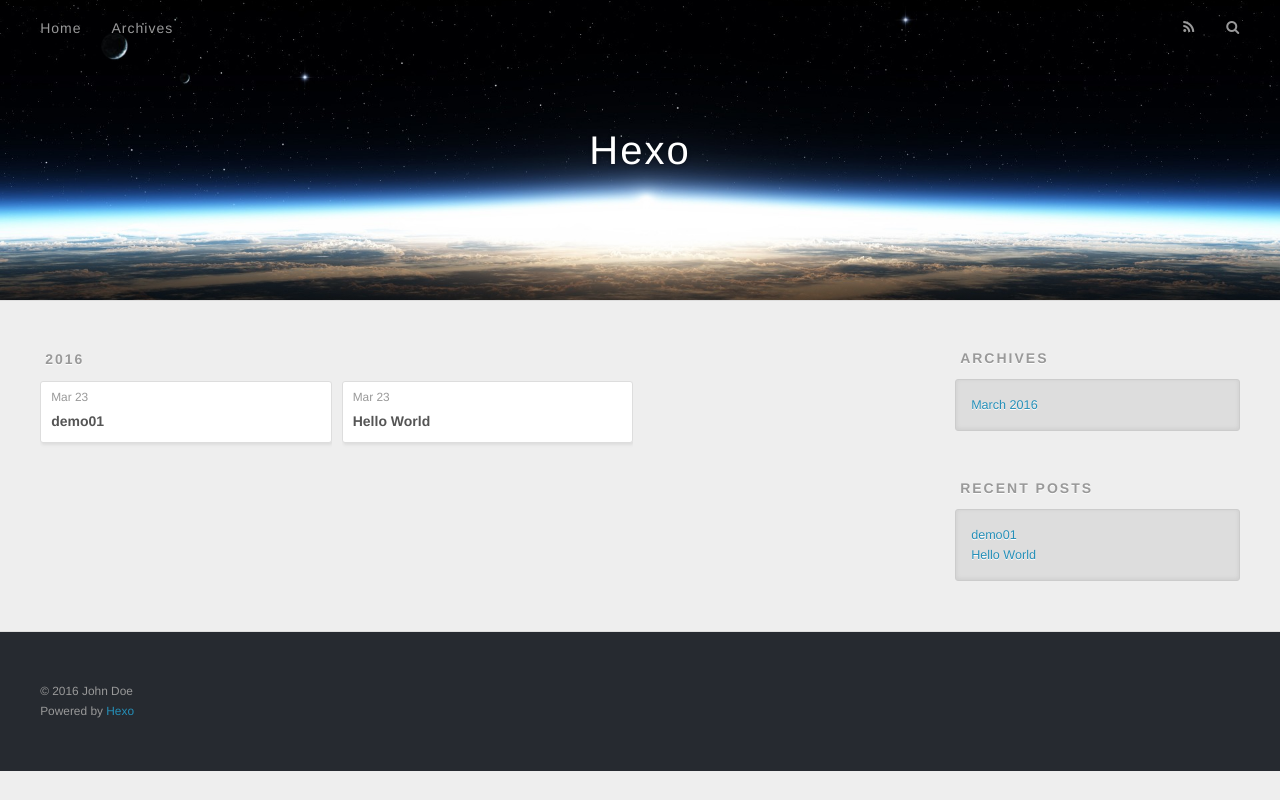
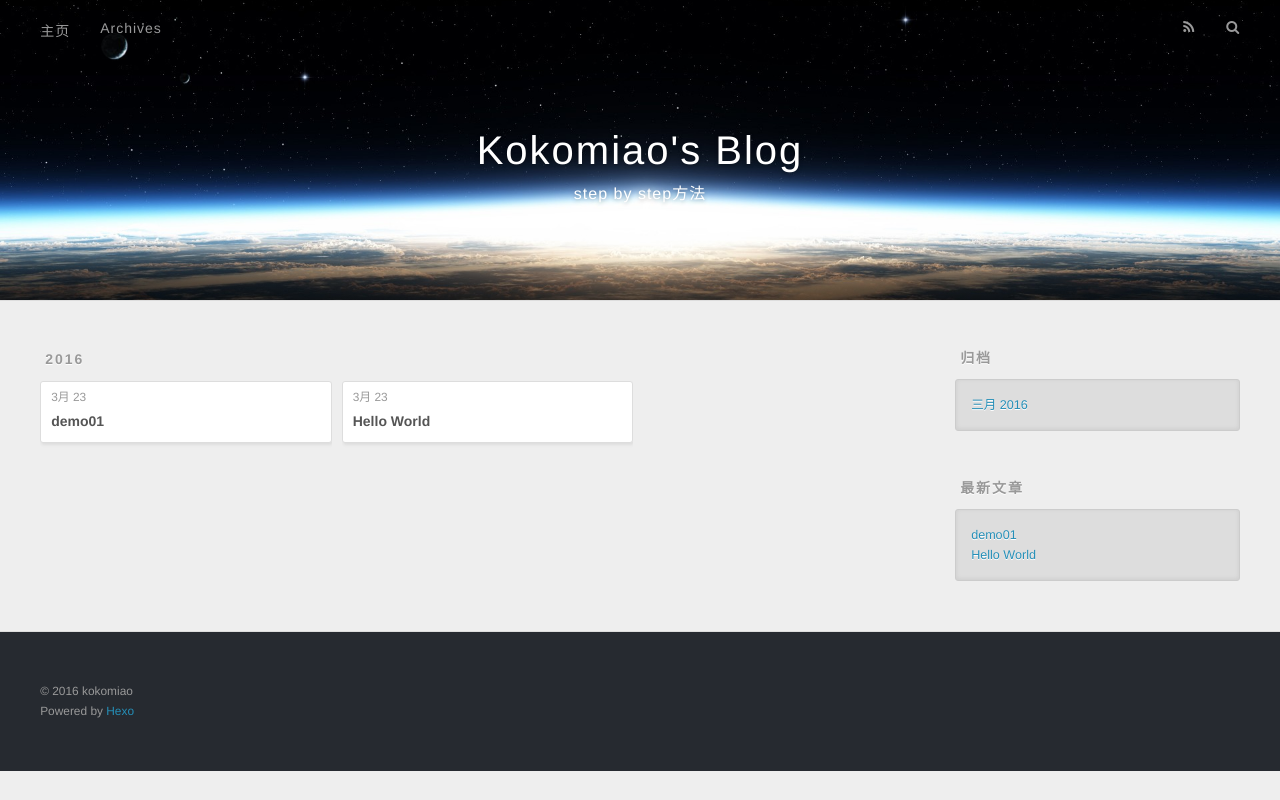
Before and after one commit to kokomiao/kokomiao.github.io, a plain HTML site: page archives/2016/03/index.html in a window 1280 px wide. Drawn offline with nearby package versions, Linux system fonts and the light colour scheme.

Commit message:
Site updated: 2016-03-23 21:35:03

```diff
--- a/archives/2016/03/index.html
+++ b/archives/2016/03/index.html
@@ -3,19 +3,19 @@
 <head>
   <meta charset="utf-8">
 
-  <title>Archives: 2016/3 | Hexo</title>
+  <title>归档: 2016/3 | Kokomiao&#39;s Blog</title>
   <meta name="viewport" content="width=device-width, initial-scale=1, maximum-scale=1">
-  <meta name="description">
+  <meta name="description" content="沙发来一个">
 <meta property="og:type" content="website">
-<meta property="og:title" content="Hexo">
+<meta property="og:title" content="Kokomiao's Blog">
 <meta property="og:url" content="http://yoursite.com/archives/2016/03/index.html">
-<meta property="og:site_name" content="Hexo">
-<meta property="og:description">
+<meta property="og:site_name" content="Kokomiao's Blog">
+<meta property="og:description" content="沙发来一个">
 <meta name="twitter:card" content="summary">
-<meta name="twitter:title" content="Hexo">
-<meta name="twitter:description">
+<meta name="twitter:title" content="Kokomiao's Blog">
+<meta name="twitter:description" content="沙发来一个">
 
-    <link rel="alternate" href="/atom.xml" title="Hexo" type="application/atom+xml">
+    <link rel="alternate" href="/atom.xml" title="Kokomiao&#39;s Blog" type="application/atom+xml">
 
 
     <link rel="icon" href="/favicon.png">
@@ -36,15 +36,19 @@
   <div id="header-outer" class="outer">
     <div id="header-title" class="inner">
       <h1 id="logo-wrap">
-        <a href="/" id="logo">Hexo</a>
+        <a href="/" id="logo">Kokomiao&#39;s Blog</a>
       </h1>
+
+        <h2 id="subtitle-wrap">
+          <a href="/" id="subtitle">step by step方法</a>
+        </h2>
 
     </div>
     <div id="header-inner" class="inner">
       <nav id="main-nav">
         <a id="main-nav-toggle" class="nav-icon"></a>
 
-          <a class="main-nav-link" href="/">Home</a>
+          <a class="main-nav-link" href="/">主页</a>
 
           <a class="main-nav-link" href="/archives">Archives</a>
 
@@ -53,7 +57,7 @@
 
           <a id="nav-rss-link" class="nav-icon" href="/atom.xml" title="RSS Feed"></a>
 
-        <a id="nav-search-btn" class="nav-icon" title="Search"></a>
+        <a id="nav-search-btn" class="nav-icon" title="搜索"></a>
       </nav>
       <div id="search-form-wrap">
         <form action="//google.com/search" method="get" accept-charset="UTF-8" class="search-form"><input type="search" name="q" results="0" class="search-form-input" placeholder="Search"><button type="submit" class="search-form-submit">&#xF002;</button><input type="hidden" name="sitesearch" value="http://yoursite.com"></form>
@@ -79,7 +83,7 @@
   <div class="archive-article-inner">
     <header class="archive-article-header">
       <a href="/2016/03/23/demo01/" class="archive-article-date">
-  <time datetime="2016-03-23T03:19:00.000Z" itemprop="datePublished">Mar 23</time>
+  <time datetime="2016-03-23T03:19:00.000Z" itemprop="datePublished">3月 23</time>
 </a>
 
 
@@ -98,7 +102,7 @@
   <div class="archive-article-inner">
     <header class="archive-article-header">
       <a href="/2016/03/23/hello-world/" class="archive-article-date">
-  <time datetime="2016-03-23T02:52:19.138Z" itemprop="datePublished">Mar 23</time>
+  <time datetime="2016-03-23T02:52:19.138Z" itemprop="datePublished">3月 23</time>
 </a>
 
 
@@ -129,9 +133,9 @@
 
 
   <div class="widget-wrap">
-    <h3 class="widget-title">Archives</h3>
+    <h3 class="widget-title">归档</h3>
     <div class="widget">
-      <ul class="archive-list"><li class="archive-list-item"><a class="archive-list-link" href="/archives/2016/03/">March 2016</a></li></ul>
+      <ul class="archive-list"><li class="archive-list-item"><a class="archive-list-link" href="/archives/2016/03/">三月 2016</a></li></ul>
     </div>
   </div>
 
@@ -139,7 +143,7 @@
 
 
   <div class="widget-wrap">
-    <h3 class="widget-title">Recent Posts</h3>
+    <h3 class="widget-title">最新文章</h3>
     <div class="widget">
       <ul>
 
@@ -163,7 +167,7 @@
 
   <div class="outer">
     <div id="footer-info" class="inner">
-      &copy; 2016 John Doe<br>
+      &copy; 2016 kokomiao<br>
       Powered by <a href="http://hexo.io/" target="_blank">Hexo</a>
     </div>
   </div>
@@ -171,7 +175,7 @@
     </div>
     <nav id="mobile-nav">
 
-    <a href="/" class="mobile-nav-link">Home</a>
+    <a href="/" class="mobile-nav-link">主页</a>
 
     <a href="/archives" class="mobile-nav-link">Archives</a>
 
```
Also changed, not shown: 2016/03/23/demo01/index.html (+19 -15 lines), 2016/03/23/hello-world/index.html (+16 -12 lines), archives/2016/index.html (+22 -18 lines), archives/index.html (+22 -18 lines), index.html (+22 -18 lines).
